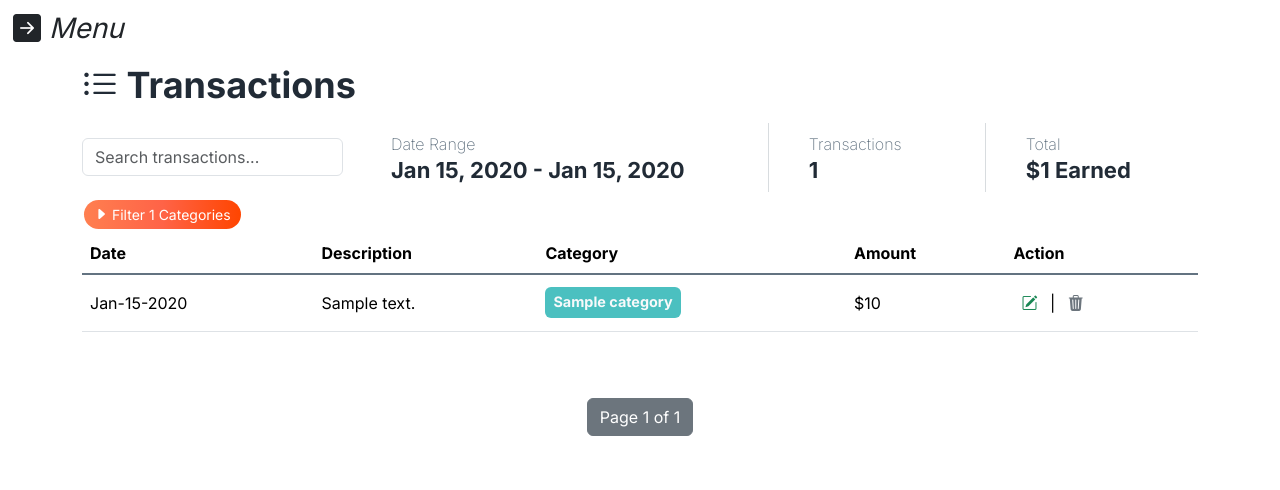
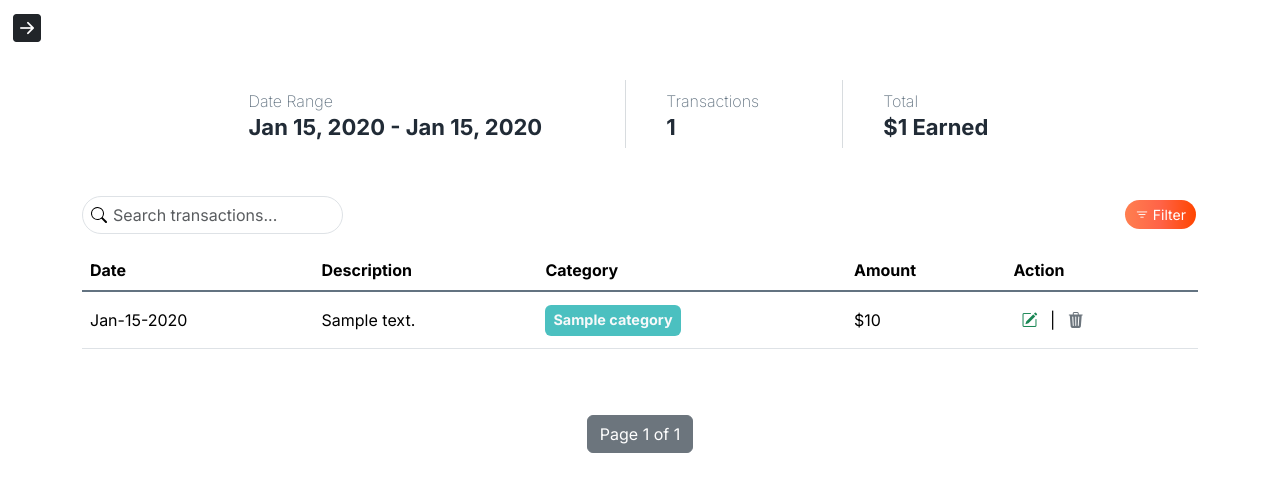
Before and after one commit to PyLou317/Django_portfolio_site, a Django app: template finance_tracker/templates/finance_tracker/transaction_list.html in a window 1280 px wide. Shown: the top 490 px of the page. Run offline with Django 5.2, Linux system fonts and the light colour scheme; the template is opened without the code that fills it: most values are stand-ins (such as "Sample title", 1, 10 or a date in 2020); grey boxes marked "Sample" are stand-in pictures; some libraries are stand-ins or nearby versions.

Commit message:
restyled

```diff
--- a/finance_tracker/static/finance_tracker/js/transaction_list.js
+++ b/finance_tracker/static/finance_tracker/js/transaction_list.js
@@ -5,12 +5,11 @@ const filters = document.getElementById('filtersDiv')
 
 const toggleFilter = function () {
     filters.classList.toggle('hidden')
-
-    if (filter_btn.innerHTML === '<i id="category-filter-caret" class="bi bi-caret-right-fill"></i> Filter Categories') {
-        filter_btn.innerHTML = '<i id="category-filter-caret" class="bi bi-caret-down-fill"></i> Filter Categories'
-    } else {
-        filter_btn.innerHTML = '<i id="category-filter-caret" class="bi bi-caret-right-fill"></i> Filter Categories'
-    }
+    // if (filter_btn.innerHTML === '<i id="category-filter-caret" class="bi bi-caret-right-fill"></i> Filter Categories') {
+    //     filter_btn.innerHTML = '<i id="category-filter-caret" class="bi bi-caret-down-fill"></i> Filter Categories'
+    // } else {
+    //     filter_btn.innerHTML = '<i id="category-filter-caret" class="bi bi-caret-right-fill"></i> Filter Categories'
+    // }
 };
 
 filter_btn.addEventListener('click', toggleFilter)
--- a/finance_tracker/templates/finance_tracker/base.html
+++ b/finance_tracker/templates/finance_tracker/base.html
@@ -34,7 +34,7 @@
             {% block nav_bar %}
             {{ block.super }}
                 <button id="menu-button" class="btn float-start" data-bs-toggle="offcanvas" data-bs-target="#offcanvas" role="button">
-                    <i class="bi bi-arrow-right-square-fill fs-3" data-bs-toggle="offcanvas" data-bs-target="#offcanvas"> Menu</i>
+                    <i class="bi bi-arrow-right-square-fill fs-3" data-bs-toggle="offcanvas" data-bs-target="#offcanvas"></i>
                 </button>
                 {% include 'finance_tracker/components/sidebar.html' %}
 
--- a/finance_tracker/templates/finance_tracker/transaction_list.html
+++ b/finance_tracker/templates/finance_tracker/transaction_list.html
@@ -4,25 +4,14 @@
 {% block content %}
 {% if page_obj %}
   <div class="container mx-auto">
-    <div class="mb-3 mt-2">
+    {% comment %} <div class="mb-3 mt-2">
       <h2 class="justin-content-center"><i class="bi bi-list-ul"></i> Transactions</h2>
-    </div>
+    </div> {% endcomment %}
 
     {% comment %}------ Header ------{% endcomment %}
-    <div class="row d-flex">
-        {% comment %}------ Search Field ------{% endcomment %}
-        <div class="col-lg-3 col-md-6 col-sm-12 align-self-end">
-            <form method="get" class="mb-3">
-                <div class="input-group">
-                    <input type="text" class="form-control" placeholder="Search transactions..." name="search_term" value="{{ request.GET.search_term }}" />
-                    {% if request.GET.search_term %}
-                    <button class="btn btn-outline-secondary" type="submit" name="clear_search" value="true">Clear Search</button>
-                    {% endif %}
-                </div>
-            </form>
-        </div>
+    <div class="row d-flex mt-4">
         {% comment %}------ Stats Bar ------{% endcomment %}
-        <div class="hstack col-9 gap-3 justify-content-center align-self-center" style="height: auto;">
+        <div class="hstack col-9 gap-3 justify-content-center align-self-center mx-auto" style="height: auto;">
             <div class="flex-grow-1 py-2 px-4">
                 <p class="fw-lighter">Date Range</p>
                 <h4>{{ start_date|date:"M j, Y" }} - {{ end_date|date:"M j, Y"     }}</h4> <!--TODO-->
@@ -47,9 +36,23 @@
           </div>
     </div>
 
+    <div class="row justify-content-between mt-5">
+        {% comment %}------ Search Field ------{% endcomment %}
+        <div class="col-lg-3 col-md-6 col-sm-12 align-self-end">
+            <form method="get" class="mb-3">
+                <div class="input-group" style="--search-icon-url: url({% static 'finance_tracker/images/transaction_list/search.svg' %});">
+                    <input type="text" class="form-control transaction-search-field" placeholder="Search transactions..." name="search_term" value="{{ request.GET.search_term }}" />
+                    {% if request.GET.search_term %}
+                    <button class="btn btn-outline-secondary" type="submit" name="clear_search" value="true">Clear Search</button>
+                    {% endif %}
+                </div>
+            </form>
+        </div>
         {% comment %}------ Categories ------{% endcomment %}
-    <span id="toggleFilters" class="filter-badge mt-2"><i id="category-filter-caret" class="bi bi-caret-right-fill"></i> Filter {{ categories|length }} Categories</span>
-    <div id="filtersDiv" class="hidden p-1 mt-1 text-center">
+        <div class="col-auto">
+            <span id="toggleFilters" class="filter-badge"><i class="bi bi-filter"></i> Filter</span>
+        </div>
+        <div id="filtersDiv" class="hidden text-center">
             <a href="{% url 'finance_tracker:transaction-list' %}" class="me-1 mb-1">
             <span class="badge rounded-pill text-bg-dark show-all-badge">Show All</span>
             </a>
@@ -58,6 +61,7 @@
             <span class="badge rounded-pill category-filter-badge">{{ category }}</span>
             </a>
             {% endfor %}
+        </div>
     </div>
 
     {% comment %}------ Transaction List Table ------{% endcomment %}
--- a/static/css/login.css
+++ b/static/css/login.css
@@ -1,7 +1,7 @@
 :root {
   --body-color: #637381;
   --heading-color: #212b36;
-  --primary-color: #79D7BE ;
+  --primary-color: rgb(75, 192, 192);
   --secondary-color: #FF5722 ;
   --white: #ffffff;
 }
--- a/templates/account/login.html
+++ b/templates/account/login.html
@@ -26,7 +26,7 @@
     </head>
 
     <body>
-        <div class="d-flex container-fluid flex-column vh-100">
+        <div class="d-flex container-fluid flex-column">
             <div class="row align-items-center p-3">
                 <div class="col-auto">
                     <a href="{% url 'finance_tracker:home' %}">
```
Also changed, not shown: db.sqlite3, finance_tracker/static/finance_tracker/images/favicon.svg (deleted). Lines whose indentation alone changed are shown as unchanged.
